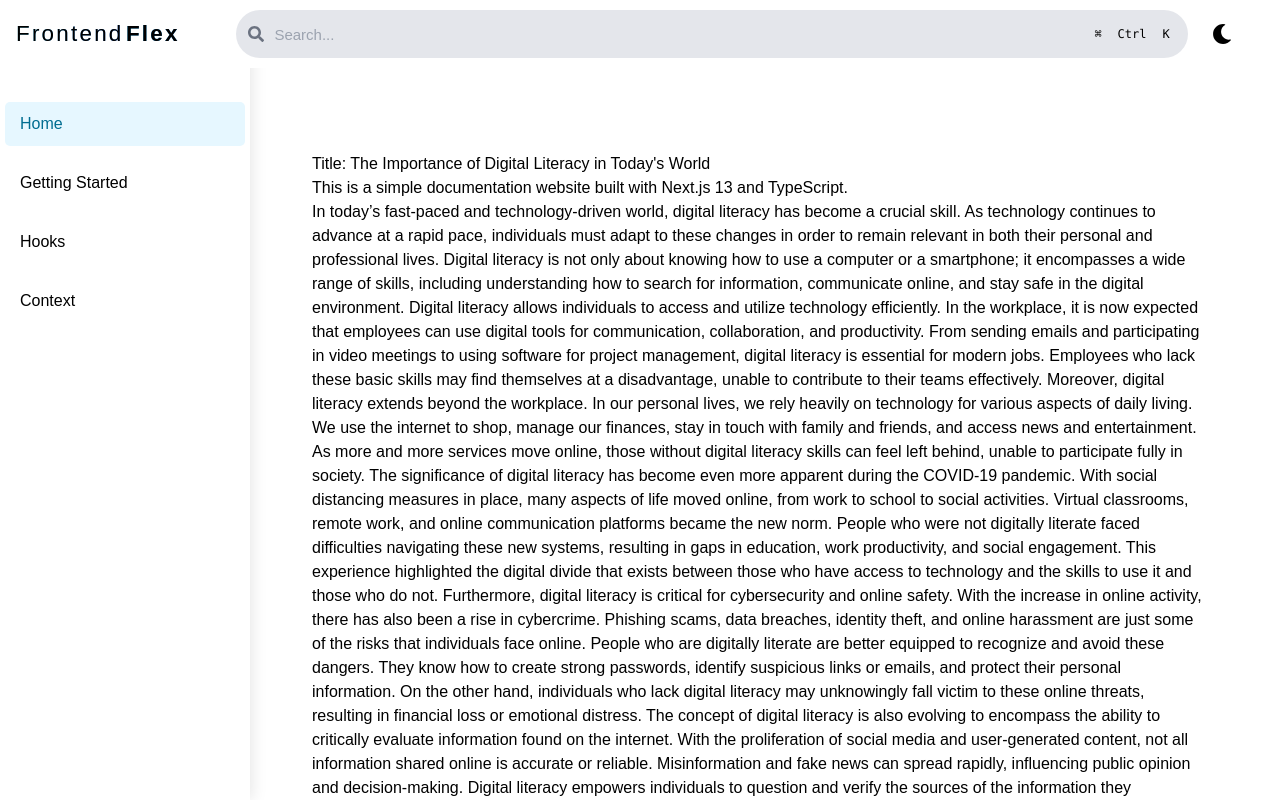
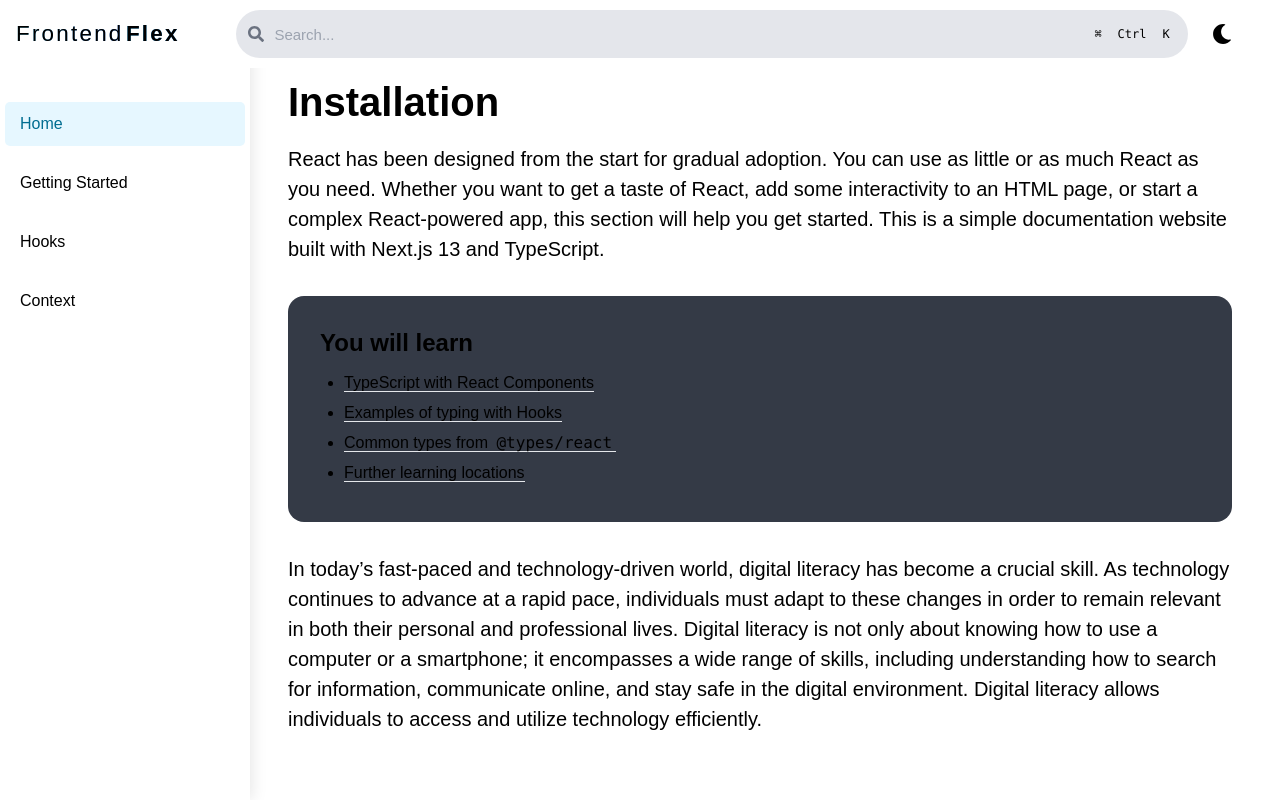
Before and after one commit to mnraza-dev/frontend_flex, a Next.js app: page / in a window 1280 px wide. Shown: the top 800 px of the page. Built offline with nearby package versions, Linux system fonts and the light colour scheme.

Commit message:
added Card component

```diff
--- a/app/globals.css
+++ b/app/globals.css
@@ -161,8 +161,8 @@ body.dark .sidebar .link.active {
 .content {
   display: flex;
   flex-grow: 1;
-  padding: 40px 20px;
-  margin-left: 240px; /* Adjust this margin as needed */
+  padding: 0px 20px;
+  margin-left: 240px;
 }
 
 .searchbar {
--- a/app/layout.tsx
+++ b/app/layout.tsx
@@ -28,7 +28,7 @@ export default function Layout({ children }: { children: React.ReactNode }) {
             <div className="content">
               <Sidebar />
               {/* Main content */}
-              <main style={{ flexGrow: 1, padding: "20px" }}>
+              <main style={{ flexGrow: 1, padding: "0 20px" }}>
                 {children}
               </main>
             </div>
--- a/app/page.tsx
+++ b/app/page.tsx
@@ -1,11 +1,16 @@
+import Card from "@/components/Card";
+
 const Home = () => (
-  <div className="p-8">
-    <h1> Title: The Importance of Digital Literacy in Today's World</h1>
-    <p>
+  <div className="px-2">
+    <h1 className="text-[40px] font-bold py-3">Installation</h1>
+   <p className="text-[20px] leading-1 font-medium">React has been designed from the start for gradual adoption. You can use as
+    little or as much React as you need. Whether you want to get a taste of
+    React, add some interactivity to an HTML page, or start a complex
+    React-powered app, this section will help you get started.
+
       This is a simple documentation website built with Next.js 13 and
       TypeScript.
-    </p>
-    <p>
+<Card />
       In today’s fast-paced and technology-driven world, digital literacy has
       become a crucial skill. As technology continues to advance at a rapid
       pace, individuals must adapt to these changes in order to remain relevant
@@ -14,77 +19,9 @@ const Home = () => (
       wide range of skills, including understanding how to search for
       information, communicate online, and stay safe in the digital environment.
       Digital literacy allows individuals to access and utilize technology
-      efficiently. In the workplace, it is now expected that employees can use
-      digital tools for communication, collaboration, and productivity. From
-      sending emails and participating in video meetings to using software for
-      project management, digital literacy is essential for modern jobs.
-      Employees who lack these basic skills may find themselves at a
-      disadvantage, unable to contribute to their teams effectively. Moreover,
-      digital literacy extends beyond the workplace. In our personal lives, we
-      rely heavily on technology for various aspects of daily living. We use the
-      internet to shop, manage our finances, stay in touch with family and
-      friends, and access news and entertainment. As more and more services move
-      online, those without digital literacy skills can feel left behind, unable
-      to participate fully in society. The significance of digital literacy has
-      become even more apparent during the COVID-19 pandemic. With social
-      distancing measures in place, many aspects of life moved online, from work
-      to school to social activities. Virtual classrooms, remote work, and
-      online communication platforms became the new norm. People who were not
-      digitally literate faced difficulties navigating these new systems,
-      resulting in gaps in education, work productivity, and social engagement.
-      This experience highlighted the digital divide that exists between those
-      who have access to technology and the skills to use it and those who do
-      not. Furthermore, digital literacy is critical for cybersecurity and
-      online safety. With the increase in online activity, there has also been a
-      rise in cybercrime. Phishing scams, data breaches, identity theft, and
-      online harassment are just some of the risks that individuals face online.
-      People who are digitally literate are better equipped to recognize and
-      avoid these dangers. They know how to create strong passwords, identify
-      suspicious links or emails, and protect their personal information. On the
-      other hand, individuals who lack digital literacy may unknowingly fall
-      victim to these online threats, resulting in financial loss or emotional
-      distress. The concept of digital literacy is also evolving to encompass
-      the ability to critically evaluate information found on the internet. With
-      the proliferation of social media and user-generated content, not all
-      information shared online is accurate or reliable. Misinformation and fake
-      news can spread rapidly, influencing public opinion and decision-making.
-      Digital literacy empowers individuals to question and verify the sources
-      of the information they encounter, ensuring that they are making informed
-      choices. This is particularly important in today’s world, where
-      misinformation can have serious consequences, from influencing elections
-      to endangering public health. In addition to these practical benefits,
-      digital literacy is also key to fostering creativity and innovation. The
-      internet offers countless opportunities for individuals to create and
-      share their ideas. Whether through blogging, creating videos, or designing
-      websites, technology enables individuals to express themselves in ways
-      that were previously unimaginable. Digital tools such as graphic design
-      software, coding platforms, and digital music production programs allow
-      people to bring their ideas to life and share them with a global audience.
-      In a world that increasingly values creativity and innovation, digital
-      literacy is a fundamental skill for self-expression and professional
-      success. Educational institutions and organizations around the world are
-      recognizing the importance of digital literacy and are taking steps to
-      incorporate it into their curriculums. Schools now offer courses on
-      coding, digital citizenship, and online safety to prepare students for the
-      digital age. Libraries and community centers are also providing digital
-      literacy programs to help adults develop these essential skills. However,
-      there is still much work to be done to ensure that everyone has access to
-      the resources and training they need to become digitally literate.
-      Governments, tech companies, and nonprofits must work together to bridge
-      the digital divide and provide digital literacy programs to underserved
-      communities. This includes providing access to affordable technology,
-      internet connectivity, and training. By investing in digital literacy, we
-      can ensure that everyone has the opportunity to participate in the digital
-      world and benefit from its many advantages. In conclusion, digital
-      literacy is a vital skill that everyone should possess in today’s world.
-      It enables individuals to navigate the digital landscape safely, stay
-      connected, and participate in both the workforce and society at large. As
-      technology continues to evolve, so too must our understanding of digital
-      literacy. It is essential that we equip individuals with the knowledge and
-      skills they need to thrive in an increasingly digital world. Whether for
-      work, education, or personal development, digital literacy is an
-      indispensable tool for success in the 21st century.
-    </p>{" "}
+      efficiently.
+
+    </p>
   </div>
 );
 
--- a/components/BrandLogo.css
+++ b/components/BrandLogo.css
@@ -2,7 +2,7 @@
 
 /* General logo styling */
 .brand-logo {
-    font-size: 1.4rem; /* 36px equivalent */
+    font-size: 1.4rem;
     font-weight: bold;
     text-transform: capitalize;
     letter-spacing: 0.1em;
--- /dev/null
+++ b/components/Card.tsx
@@ -0,0 +1,47 @@
+import React from 'react';
+
+const Card = () => {
+  return (
+    <div className=" bg-customCardBg p-6 xl:p-8 pb-4 xl:pb-6 bg-card dark:bg-card-dark rounded-2xl shadow-inner-border dark:shadow-inner-border-dark text-base text-secondary dark:text-secondary-dark my-8">
+      <h3 className="mdx-heading text-primary dark:text-primary-dark mt-0 mb-3 leading-tight text-2xl font-display leading-9 text-primary dark:text-primary-dark font-bold my-6">
+        You will learn
+      </h3>
+      <ul className="ms-6 my-3 list-disc">
+        <li className="leading-relaxed mb-1">
+          <a
+            className="inline text-link dark:text-link-dark border-b border-link border-opacity-0 hover:border-opacity-100 duration-100 ease-in transition leading-normal"
+            href="/learn/typescript#typescript-with-react-components"
+          >
+            TypeScript with React Components
+          </a>
+        </li>
+        <li className="leading-relaxed mb-1">
+          <a
+            className="inline text-link dark:text-link-dark border-b border-link border-opacity-0 hover:border-opacity-100 duration-100 ease-in transition leading-normal"
+            href="/learn/typescript#example-hooks"
+          >
+            Examples of typing with Hooks
+          </a>
+        </li>
+        <li className="leading-relaxed mb-1">
+          <a
+            className="inline text-link dark:text-link-dark border-b border-link border-opacity-0 hover:border-opacity-100 duration-100 ease-in transition leading-normal"
+            href="/learn/typescript#useful-types"
+          >
+            Common types from <code className="inline text-code text-secondary dark:text-secondary-dark px-1 rounded-md no-underline bg-gray-30 bg-opacity-10 py-px">@types/react</code>
+          </a>
+        </li>
+        <li className="leading-relaxed mb-1">
+          <a
+            className="inline text-link dark:text-link-dark border-b border-link border-opacity-0 hover:border-opacity-100 duration-100 ease-in transition leading-normal"
+            href="/learn/typescript#further-learning"
+          >
+            Further learning locations
+          </a>
+        </li>
+      </ul>
+    </div>
+  );
+};
+
+export default Card;
--- a/tailwind.config.ts
+++ b/tailwind.config.ts
@@ -9,6 +9,8 @@ export default {
   theme: {
     extend: {
       colors: {
+        customCardBg: "rgb(52 58 70 / 1)",
+        tealColor: "rgb(43 110 98 / 1)",
         background: "var(--background)",
         foreground: "var(--foreground)",
       },
```
